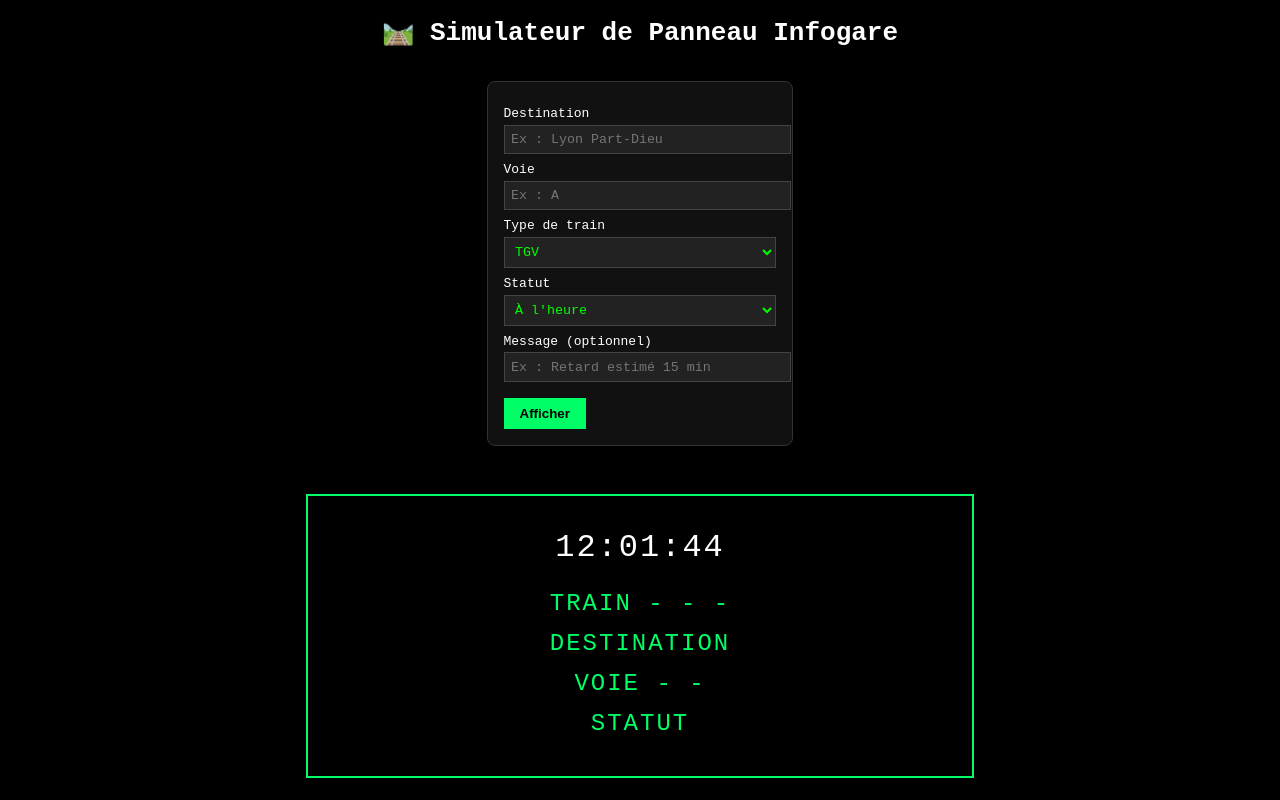
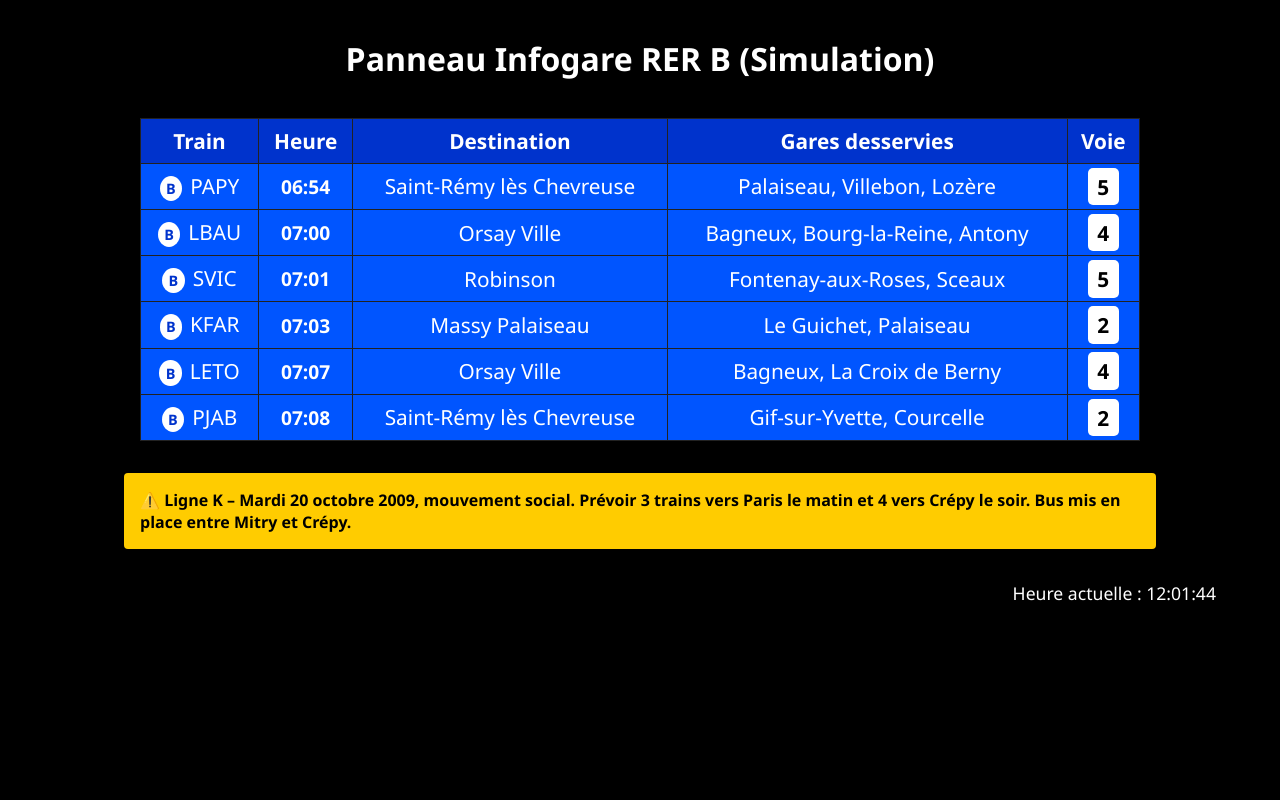
Before and after one commit to Josh-444/infogare-simulateur, a plain HTML site: page index.html in a window 1280 px wide. Drawn offline with Linux system fonts and the light colour scheme.

Commit message:
Add files via upload

```diff
--- a/index.html
+++ b/index.html
@@ -3,126 +3,152 @@
 <head>
   <meta charset="UTF-8" />
   <meta name="viewport" content="width=device-width, initial-scale=1.0" />
-  <title>Simulateur Infogare</title>
+  <title>Panneau Infogare Style SNCF</title>
   <style>
     body {
       margin: 0;
-      padding: 0;
-      font-family: monospace;
+      font-family: 'Segoe UI', sans-serif;
       background-color: #000;
-      color: #00ff66;
-      display: flex;
-      flex-direction: column;
-      align-items: center;
-      justify-content: start;
-      min-height: 100vh;
+      color: #fff;
     }
     h1 {
-      margin-top: 1rem;
-      color: #ffffff;
+      text-align: center;
+      color: #fff;
+      padding: 1rem;
     }
-    .form {
-      margin: 1rem;
-      padding: 1rem;
-      background: #111;
-      border: 1px solid #333;
-      border-radius: 8px;
+    .infogare {
+      width: 90%;
+      max-width: 1000px;
+      margin: auto;
+      border-collapse: collapse;
+      font-size: 1.3rem;
+    }
+    .infogare th, .infogare td {
+      padding: 0.5rem;
+      border: 1px solid #222;
+      text-align: center;
+    }
+    .infogare th {
+      background-color: #0033cc;
       color: #fff;
     }
-    .form label {
-      display: block;
-      margin: 0.5rem 0 0.2rem;
+    .infogare td {
+      background-color: #0055ff;
+      color: #fff;
     }
-    .form input, .form select {
-      width: 100%;
-      padding: 0.4rem;
-      background: #222;
-      border: 1px solid #444;
-      color: #0f0;
-      font-family: monospace;
+    .heure {
+      color: #ffff33;
+      font-weight: bold;
+      font-size: 1.2rem;
     }
-    .display {
-      margin-top: 2rem;
-      padding: 2rem;
-      background: #000;
-      border: 2px solid #00ff66;
-      font-size: 1.5rem;
+    .voie {
+      background-color: #fff;
+      color: #000;
+      font-weight: bold;
+      padding: 0.3rem 0.6rem;
+      border-radius: 5px;
+    }
+    .rer-icon {
+      display: inline-block;
+      background: #fff;
+      color: #0033cc;
+      font-weight: bold;
+      padding: 0.2rem 0.4rem;
+      border-radius: 50%;
+      font-size: 0.9rem;
+      margin-right: 0.5rem;
+    }
+    .message {
+      margin: 2rem auto;
+      background: #ffcc00;
+      color: #000;
+      font-weight: bold;
       width: 90%;
-      max-width: 600px;
-      text-align: center;
-      line-height: 2.5rem;
-      letter-spacing: 2px;
+      max-width: 1000px;
+      padding: 1rem;
+      font-size: 1rem;
+      border-radius: 4px;
     }
-    .time {
-      font-size: 2rem;
-      margin-bottom: 1rem;
+    .footer-time {
+      text-align: right;
       color: #fff;
+      font-size: 1.1rem;
+      margin-right: 5%;
     }
   </style>
 </head>
 <body>
-  <h1>🛤️ Simulateur de Panneau Infogare</h1>
+  <h1>Panneau Infogare RER B (Simulation)</h1>
 
-  <div class="form">
-    <label for="destination">Destination</label>
-    <input type="text" id="destination" placeholder="Ex : Lyon Part-Dieu" />
+  <table class="infogare">
+    <thead>
+      <tr>
+        <th>Train</th>
+        <th>Heure</th>
+        <th>Destination</th>
+        <th>Gares desservies</th>
+        <th>Voie</th>
+      </tr>
+    </thead>
+    <tbody>
+      <tr>
+        <td><span class="rer-icon">B</span>PAPY</td>
+        <td class="heure">06:54</td>
+        <td>Saint-Rémy lès Chevreuse</td>
+        <td>Palaiseau, Villebon, Lozère</td>
+        <td><span class="voie">5</span></td>
+      </tr>
+      <tr>
+        <td><span class="rer-icon">B</span>LBAU</td>
+        <td class="heure">07:00</td>
+        <td>Orsay Ville</td>
+        <td>Bagneux, Bourg-la-Reine, Antony</td>
+        <td><span class="voie">4</span></td>
+      </tr>
+      <tr>
+        <td><span class="rer-icon">B</span>SVIC</td>
+        <td class="heure">07:01</td>
+        <td>Robinson</td>
+        <td>Fontenay-aux-Roses, Sceaux</td>
+        <td><span class="voie">5</span></td>
+      </tr>
+      <tr>
+        <td><span class="rer-icon">B</span>KFAR</td>
+        <td class="heure">07:03</td>
+        <td>Massy Palaiseau</td>
+        <td>Le Guichet, Palaiseau</td>
+        <td><span class="voie">2</span></td>
+      </tr>
+      <tr>
+        <td><span class="rer-icon">B</span>LETO</td>
+        <td class="heure">07:07</td>
+        <td>Orsay Ville</td>
+        <td>Bagneux, La Croix de Berny</td>
+        <td><span class="voie">4</span></td>
+      </tr>
+      <tr>
+        <td><span class="rer-icon">B</span>PJAB</td>
+        <td class="heure">07:08</td>
+        <td>Saint-Rémy lès Chevreuse</td>
+        <td>Gif-sur-Yvette, Courcelle</td>
+        <td><span class="voie">2</span></td>
+      </tr>
+    </tbody>
+  </table>
 
-    <label for="voie">Voie</label>
-    <input type="text" id="voie" placeholder="Ex : A" />
-
-    <label for="trainType">Type de train</label>
-    <select id="trainType">
-      <option value="TGV">TGV</option>
-      <option value="TER">TER</option>
-      <option value="INTERCITÉS">INTERCITÉS</option>
-      <option value="OUIGO">OUIGO</option>
-    </select>
-
-    <label for="statut">Statut</label>
-    <select id="statut">
-      <option value="À l'heure">À l'heure</option>
-      <option value="Retardé">Retardé</option>
-      <option value="Supprimé">Supprimé</option>
-    </select>
-
-    <label for="message">Message (optionnel)</label>
-    <input type="text" id="message" placeholder="Ex : Retard estimé 15 min" />
-
-    <button onclick="updateDisplay()" style="margin-top:1rem; padding:0.5rem 1rem; font-weight:bold; background:#00ff66; color:#000; border:none; cursor:pointer;">Afficher</button>
+  <div class="message">
+    ⚠️ Ligne K – Mardi 20 octobre 2009, mouvement social. Prévoir 3 trains vers Paris le matin et 4 vers Crépy le soir. Bus mis en place entre Mitry et Crépy.
   </div>
 
-  <div class="display" id="panel">
-    <div class="time" id="clock">--:--:--</div>
-    <div id="line1">TRAIN - - -</div>
-    <div id="line2">DESTINATION</div>
-    <div id="line3">VOIE - -</div>
-    <div id="line4">STATUT</div>
-    <div id="line5"></div>
-  </div>
+  <div class="footer-time" id="currentTime">Heure actuelle : --:--:--</div>
 
   <script>
-    function updateClock() {
+    function updateTime() {
       const now = new Date();
-      const timeStr = now.toLocaleTimeString('fr-FR');
-      document.getElementById("clock").textContent = timeStr;
+      document.getElementById('currentTime').textContent = 'Heure actuelle : ' + now.toLocaleTimeString('fr-FR');
     }
-
-    setInterval(updateClock, 1000);
-    updateClock();
-
-    function updateDisplay() {
-      const dest = document.getElementById("destination").value || "";
-      const voie = document.getElementById("voie").value || "--";
-      const trainType = document.getElementById("trainType").value || "TRAIN";
-      const statut = document.getElementById("statut").value;
-      const message = document.getElementById("message").value || "";
-
-      document.getElementById("line1").textContent = trainType;
-      document.getElementById("line2").textContent = dest.toUpperCase();
-      document.getElementById("line3").textContent = "VOIE " + voie.toUpperCase();
-      document.getElementById("line4").textContent = statut.toUpperCase();
-      document.getElementById("line5").textContent = message;
-    }
+    setInterval(updateTime, 1000);
+    updateTime();
   </script>
 </body>
 </html>
```
